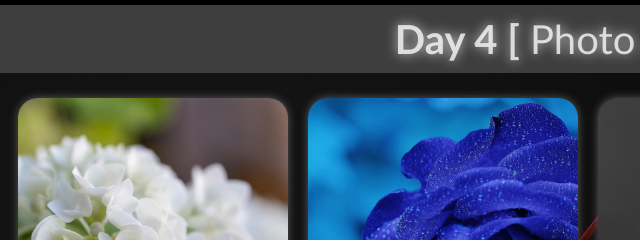
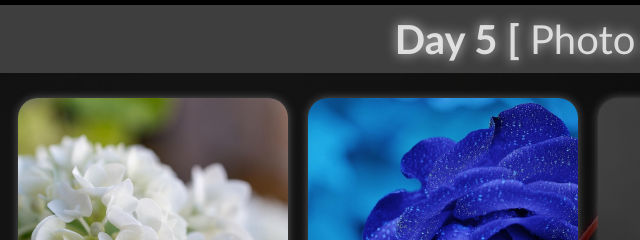
Before and after one commit to junaidsultanxyz/Full-Stack-Progress, a plain HTML site: page Day 5/index.html in a window 1280 px wide. Shown: the top 240 px of the page, 52-692 px from the left. Drawn offline with Linux system fonts and the light colour scheme.

Commit message:
day 5 finish

```diff
--- a/Day 5/index.html
+++ b/Day 5/index.html
@@ -9,7 +9,7 @@
 <body>
 
     <header>
-        <p> <b>Day 4 [</b> Photo Album <b>]</b></p>
+        <p> <b>Day 5 [</b> Photo Album <b>]</b></p>
         <img src="images/flower3.jpg" alt="back" id="main-bg">
 </header>
 
```
